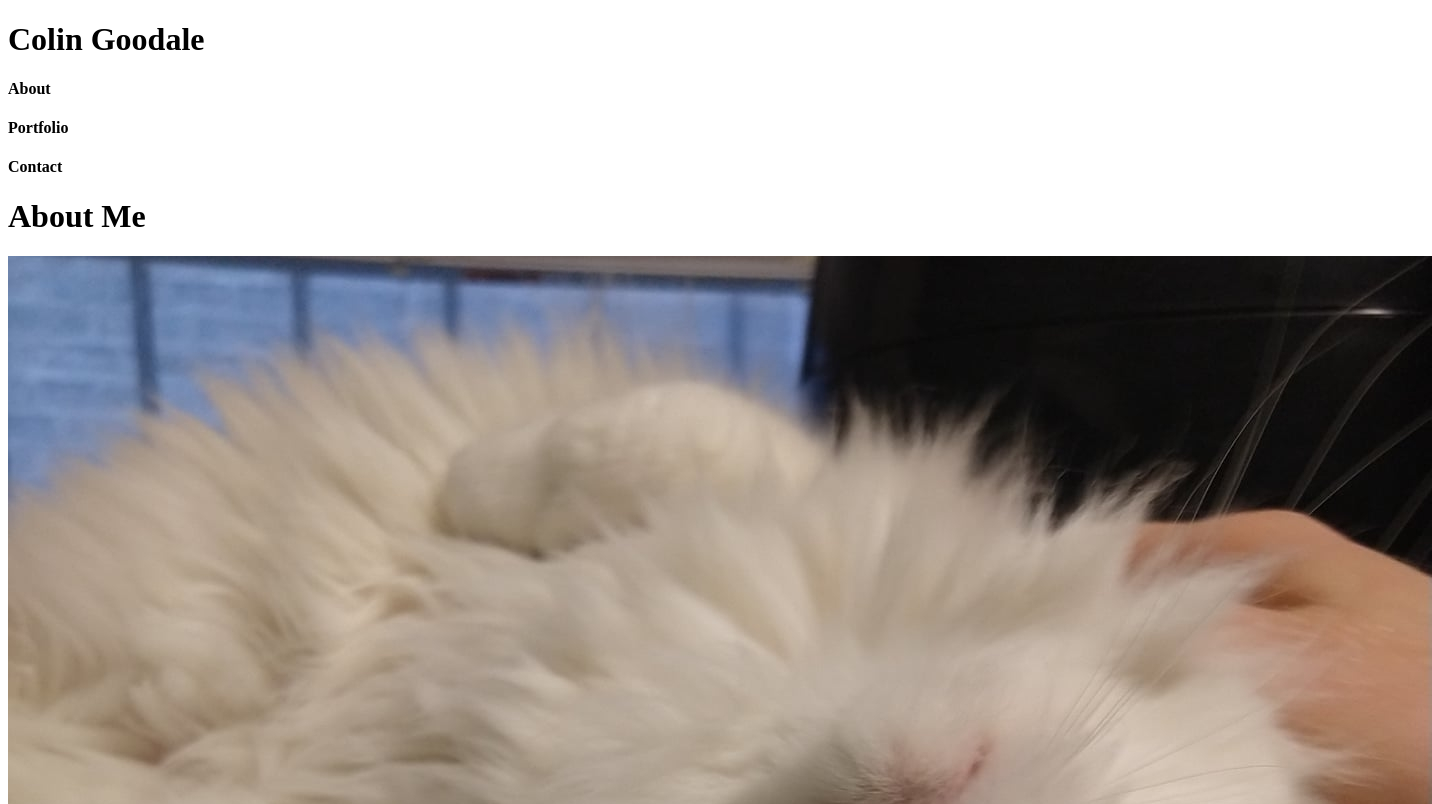
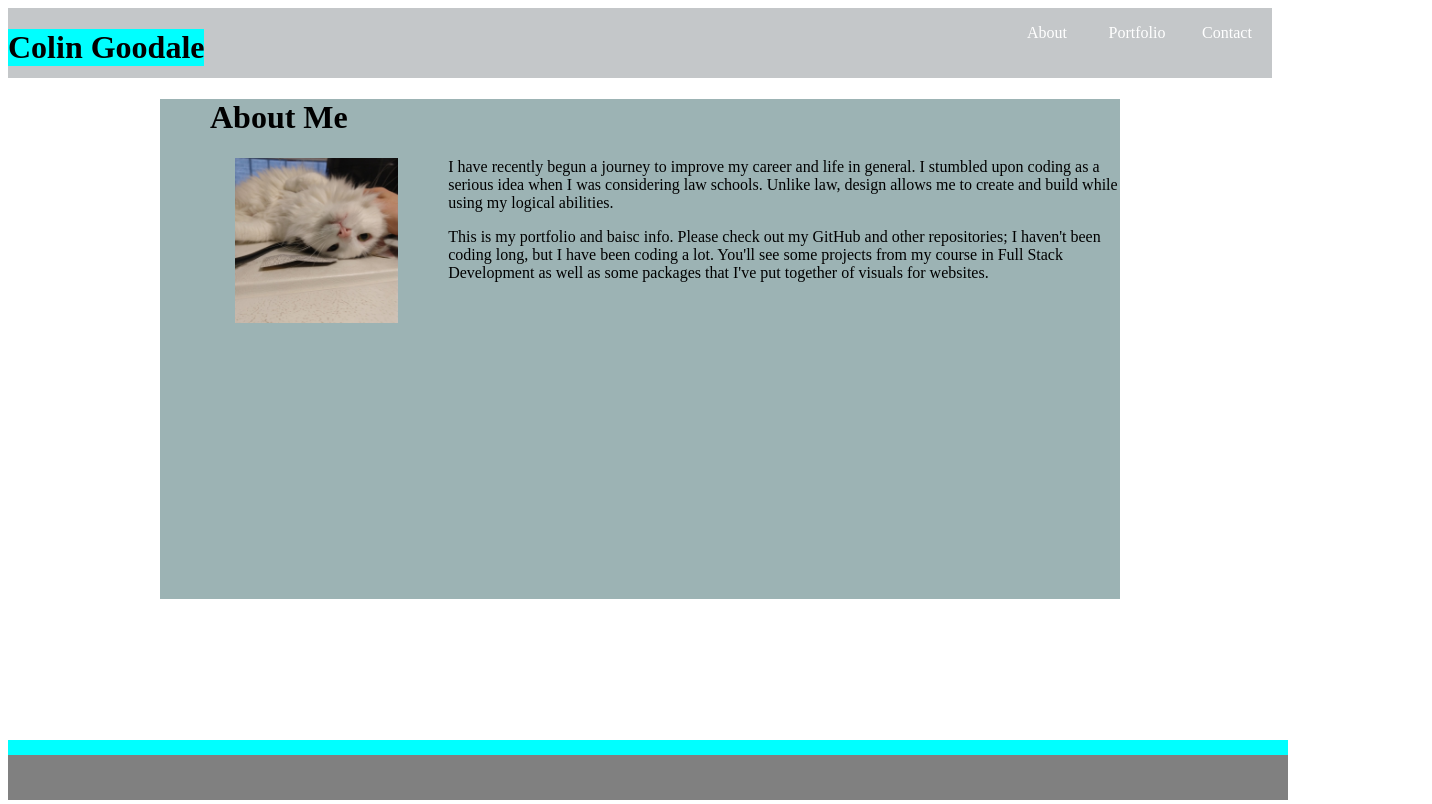
Before and after one commit to colingoodale/basic_portfolio, a plain HTML site: page index.html in a window 1280 px wide. Shown: the top 804 px of the page, 1432 px wide, since content can reach past the window. Drawn offline with Linux system fonts and the light colour scheme; files that its build step writes are made by us from their sources; a script that the page names is missing.

Commit message:
large amount of css added for basic formatting and layout. Index ready for refining and tweaking layout location.

```diff
--- a/assets/css/style.css
+++ b/assets/css/style.css
@@ -0,0 +1,78 @@
+#backdrop {
+    background-color: #ffffff
+}
+#headerdiv {
+    width: 100%;
+    height: 70px;
+    background-color: #c4c7c9;
+}
+#frontpagename {
+    background-color: aqua;
+    float: left;
+    text-align: center;
+}
+.container {
+    background-color: rgb(156, 179, 180);
+    height: 500px;
+    width: 960px;
+    margin: 0 auto;
+}
+#aboutmetitle {
+    padding-left: 50px;
+}
+img {
+    width: 225px;
+    height: 300px;
+    margin-right: 50px;
+    margin-left: 75px;
+    }
+
+#aboutlink {
+    background-color: #c4c7c9;
+    height:50px;
+    width: 90px;
+    float: right;
+    font-size: 24;
+    color: white;
+    text-align: center;
+}
+#portfolio {
+    background-color:#c4c7c9;
+    height: 50px;
+    width: 90px;
+    float: right;
+    font-size: 24;
+    color: white;
+    text-align: center;
+}
+#contact {
+    background-color: #c4c7c9;
+    height:50px;
+    width: 90px;
+    float: right;
+    font-size: 24;
+    color: white;
+    text-align: center;
+}
+#headshot {
+    Height: 23%;
+    Width: 17%;
+    float: left;
+}
+ #firstparagraph {
+     font-size: 16;
+ }
+ #secondparagraph {
+     font-size: 16;
+ }
+ #footerbar {
+     position: fixed;
+     bottom: 0;
+     width: 100%;
+     height: 45px;
+     border: 15px 0px 0px 0px;
+     background-color: grey;
+     border-style: solid;
+     border-width: 15px 0px 0px 0px;
+     border-color: aqua;
+ }
--- a/index.html
+++ b/index.html
@@ -5,26 +5,35 @@
     <meta http-equiv="X-UA-Compatible" content="IE=edge">
     <title>Colin Goodale</title>
     <meta name="viewport" content="width=device-width, initial-scale=1">
-    <link rel="stylesheet" type="text/css" media="screen" href="style.css" />
+    <link rel="stylesheet" type="text/css" href="./assets/css/style.css">
     <script src="main.js"></script>
 </head>
 <body>
-    <div>
-        <h1 id="frontpagename" class="mainheading">Colin Goodale</h1>
-        <h4>About</h6>
-        <h4>Portfolio</h6>
-        <h4>Contact</h6>
+    <div id=backdrop>
+        <div id="headerdiv">
+            <h1 id="frontpagename">Colin Goodale</h1>
+                <p id="contact">Contact</p>
+                <p id="portfolio">Portfolio</p>
+                <p id="aboutlink" class="aboutlink">About</p>
+        </div>
+    <div class="container">
+
+        <h1 id="aboutmetitle">About Me</h1>
+
+        <div id="imagediv">
+            <img src=".\assets\images\chester_fridge.jpg" alt="cat_picture" id="headshot"></img>
+        </div>
+
+        <p id="firstparagraph">
+            I have recently begun a journey to improve my career and life in general. I stumbled upon coding as a serious idea when I was considering law schools. Unlike law, design allows me to create and build while using my logical abilities.
+        </p>
+        <p id="secondparagraph">
+            This is my portfolio and baisc info. Please check out my GitHub and other repositories; I haven't been coding long, but I have been coding a lot. You'll see some projects from my course in Full Stack Development as well as some packages that I've put together of visuals for websites.
+        </p>
+
     </div>
-    <main id="mainaboutme">
-        <div>
-            <h1 id="aboutmetitle" class="mainheading">About Me</h1>
-        </div>
-        <div id="mainaboutme">
-            <img src=".\assets\images\chester_fridge.jpg" alt="cat_picture" id="headshot"></img>
-            <p>I have recently begun a journey to improve my career and life in general. I stumbled upon coding as a serious idea when I was considering law schools. Unlike law, design allows me to create and build while using my logical abilities.</p>
-            <p>This is my portfolio and baisc info. Please check out my GitHub and other repositories; I haven't been coding long, but I have been coding a lot. You'll see some projects from my course in Full Stack Development as well as some packages that I've put together of visuals for websites.</p>
-        </div>
-        <div></div>
-    </main>
+    <div id="footerbar">
+
+    </div>
 </body>
 </html>
```
